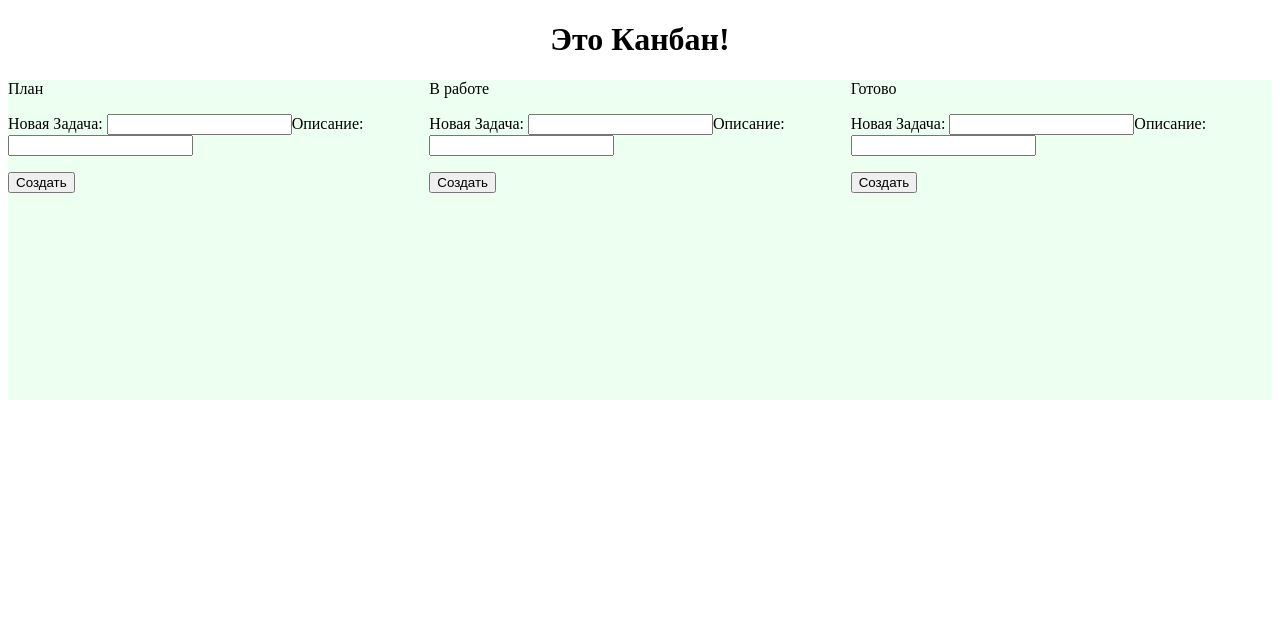
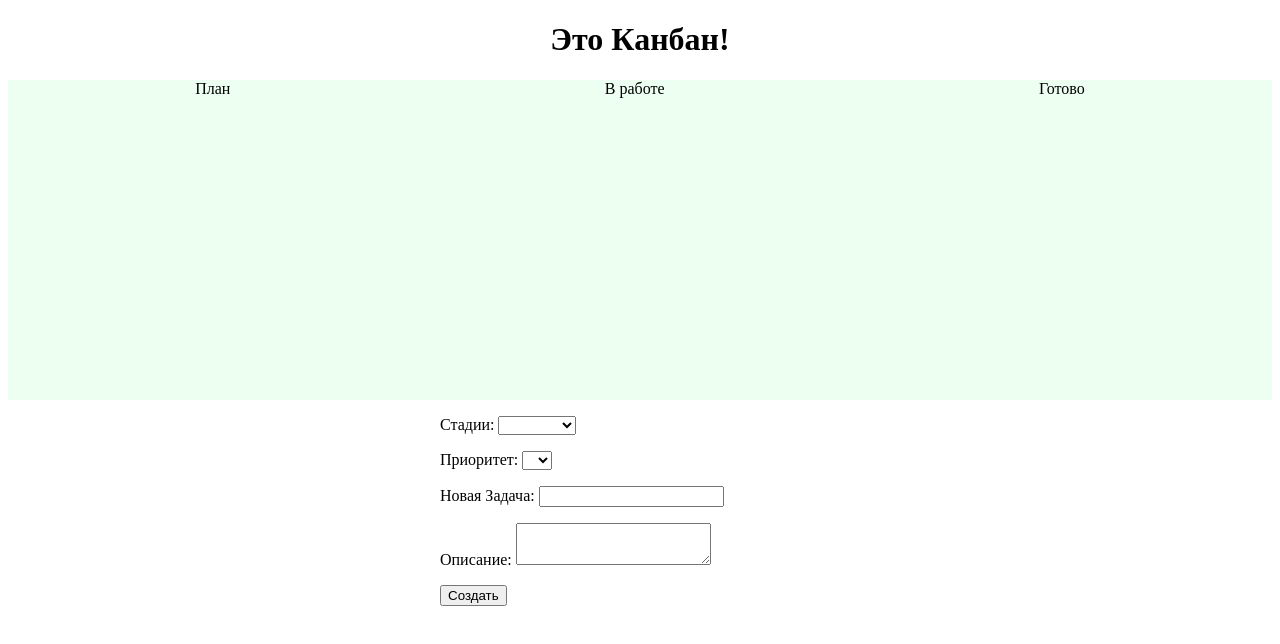
Before and after one commit to radioilya/Kanban, an Angular app: page / in a window 1280 px wide. Shown: the top 644 px of the page. Built offline with nearby package versions, Linux system fonts and the light colour scheme.

Commit message:
создал отдельный компонент createTask

```diff
--- a/src/app/app.module.ts
+++ b/src/app/app.module.ts
@@ -6,13 +6,15 @@ import {BoardComponent} from './board/board.component';
 import {StageComponent} from './stage/stage.component';
 import {TaskComponent} from './task/task.component';
 import {FormsModule, ReactiveFormsModule} from '@angular/forms';
+import { CreateTaskComponent } from './create-task/create-task.component';
 
 @NgModule({
   declarations: [
     AppComponent,
     BoardComponent,
     StageComponent,
-    TaskComponent
+    TaskComponent,
+    CreateTaskComponent
   ],
   imports: [
     BrowserModule,
--- a/src/app/board/board.component.html
+++ b/src/app/board/board.component.html
@@ -1,6 +1,7 @@
 
 <div class="board">
 <div *ngFor="let stage of stages; let i=index; let isLast=last; let isFirst=first;">
-  <app-stage [moveEnabled]="!isLast" [backEnabled]="!isFirst" (moveTask)="onMoveTask($event, i)" (downTask)="offMoveTask($event, i)" [stage]="stage"></app-stage>
+  <app-stage [moveEnabled]="!isLast"  [backEnabled]="!isFirst" (moveTask)="onMoveTask($event)" (downTask)="offMoveTask($event, i)" [stage]="stage"></app-stage>
 </div>
 </div>
+<app-create-task [stages]="stages" (newTask)="downTask($event,1)"></app-create-task>
--- a/src/app/board/board.component.ts
+++ b/src/app/board/board.component.ts
@@ -1,6 +1,7 @@
 import {Component, OnInit} from '@angular/core';
 import {Stage, Stages} from '../stage';
 import {Task} from '../task';
+import {FormControl, Validators} from '@angular/forms';
 
 @Component({
   selector: 'app-board',
@@ -10,13 +11,17 @@ import {Task} from '../task';
 export class BoardComponent implements OnInit {
 
   stages: Stage[] = Stages;
+  constructor() {
 
-  constructor() {
   }
 
   ngOnInit() {
+
   }
+  downTask($event: Task){
 
+    this.stages[$event.parent_id].tasks.push($event);
+  }
   onMoveTask($event: Task, i: number) {
     this.stages[i + 1].tasks.push($event);
   }
--- /dev/null
+++ b/src/app/create-task/create-task.component.css
@@ -0,0 +1,11 @@
+.form{
+  margin: 0px auto;
+  width: 400px;
+  border-radius: 3px 3px 0 0;
+  overflow-y: hidden;
+
+}
+textarea{
+  width: 189px;
+  height: 36px
+}
--- /dev/null
+++ b/src/app/create-task/create-task.component.html
@@ -0,0 +1,34 @@
+<div class="form">
+<form (submit)='createTask()'>
+  <p>
+    <label title="Стадии">Стадии:
+      <select [formControl]="taskParent_id">
+      <option *ngFor="let stage of stages;" value="{{stage.id}}">{{stage.name}}</option>
+    </select>
+    </label>
+  </p>
+  <label title="Приоритет">Приоритет:
+  <select [formControl]="taskPriority">
+    <option value="1">1</option>
+    <option value="2">2</option>
+    <option value="3">3</option>
+    <option value="4" selected="selected">4</option>
+  </select>
+  </label>
+
+  <p>
+    <label title="Название задачи">Новая Задача:
+      <input [formControl]="taskName">
+    </label>
+  </p>
+  <p>
+    <label title="Описание">Описание:
+      <textarea [formControl]="taskDescription"></textarea>
+    </label>
+  </p>
+
+  <p>
+    <button type="submit">Создать</button>
+  </p>
+</form>
+</div>
--- /dev/null
+++ b/src/app/create-task/create-task.component.ts
@@ -0,0 +1,37 @@
+import {Component, EventEmitter, Input, OnInit, Output} from '@angular/core';
+import {Task} from '../task';
+import {FormControl, Validators} from '@angular/forms';
+import {Stage} from '../stage';
+
+@Component({
+  selector: 'app-create-task',
+  templateUrl: './create-task.component.html',
+  styleUrls: ['./create-task.component.css']
+})
+export class CreateTaskComponent implements OnInit {
+  @Input()  stages: Stage;
+  taskName: FormControl;
+  taskDescription: FormControl;
+  taskPriority: FormControl;
+  taskParent_id: FormControl;
+  constructor() {
+    this.taskName = new FormControl('', [Validators.required, Validators.minLength(3), Validators.maxLength(50)]);
+    this.taskDescription = new FormControl('', [Validators.required, Validators.minLength(10), Validators.maxLength(100)]);
+    this.taskPriority = new FormControl('');
+    this.taskParent_id = new FormControl('');
+  }
+  @Output()  newTask: EventEmitter<Task> = new EventEmitter<Task>();
+  ngOnInit() {
+  }
+  createTask() {
+    if (this.taskName.valid && this.taskDescription.valid && this.taskPriority.valid && this.taskParent_id.valid) {
+      this.newTask.emit(new Task(this.taskName.value, this.taskDescription.value, this.taskPriority.value, this.taskParent_id.value));
+      this.taskName.reset('');
+      this.taskDescription.reset('');
+      this.taskPriority.reset('');
+      this.taskParent_id.reset('');
+    } else {
+      alert('Заполните поля');
+    }
+  }
+}
--- a/src/app/stage.ts
+++ b/src/app/stage.ts
@@ -11,4 +11,4 @@ export class Stage {
   }
 }
 
-export const Stages: Stage[] = [new Stage('План', 1), new Stage('В работе', 2), new Stage('Готово', 3)];
+export const Stages: Stage[] = [new Stage('План', 0), new Stage('В работе', 1), new Stage('Готово', 2)];
--- a/src/app/stage/stage.component.html
+++ b/src/app/stage/stage.component.html
@@ -10,18 +10,4 @@
 
 </div>
 <div>
-<form (submit)='createTask()'>
-  <p>
-    <label title="Название задачи">Новая Задача:
-     <input [formControl]="taskName">
-</label>
-    <label title="Описание">Описание:
-      <input [formControl]="taskDescription">
-    </label>
-  </p>
-
-<p>
-<button type="submit">Создать</button>
-</p>
-</form>
 </div>
--- a/src/app/stage/stage.component.ts
+++ b/src/app/stage/stage.component.ts
@@ -20,27 +20,15 @@ export class StageComponent implements OnInit {
   moveTask: EventEmitter<Task> = new EventEmitter<Task>();
   @Output()
   downTask: EventEmitter<Task> = new EventEmitter<Task>();
-  taskName: FormControl;
-  taskDescription: FormControl;
+
 
   constructor() {
-    this.taskName = new FormControl('', [Validators.required]);
-    this.taskDescription = new FormControl('', [Validators.required, Validators.minLength(4)]);
-  }
+    }
 
   ngOnInit() {
 
   }
 
-  createTask() {
-    if (this.taskName.valid && this.taskDescription.valid) {
-      this.stage.tasks.push(new Task(this.taskName.value, this.taskDescription.value, 1,1));
-      this.taskName.reset('');
-      this.taskDescription.reset('');
-    } else {
-      alert('Заполните поля');
-    }
-  }
 
 
   onTaskMoved($event: Task) {
--- a/src/app/task/task.component.ts
+++ b/src/app/task/task.component.ts
@@ -25,8 +25,7 @@ export class TaskComponent implements OnInit {
   }
 
   ngOnInit() {
-
-  }
+   }
 
   moveAhead() {
     this.moveTask.emit(this.task);
```
Also changed, not shown: 2 other files (tests, documents, lock files or other folders).
